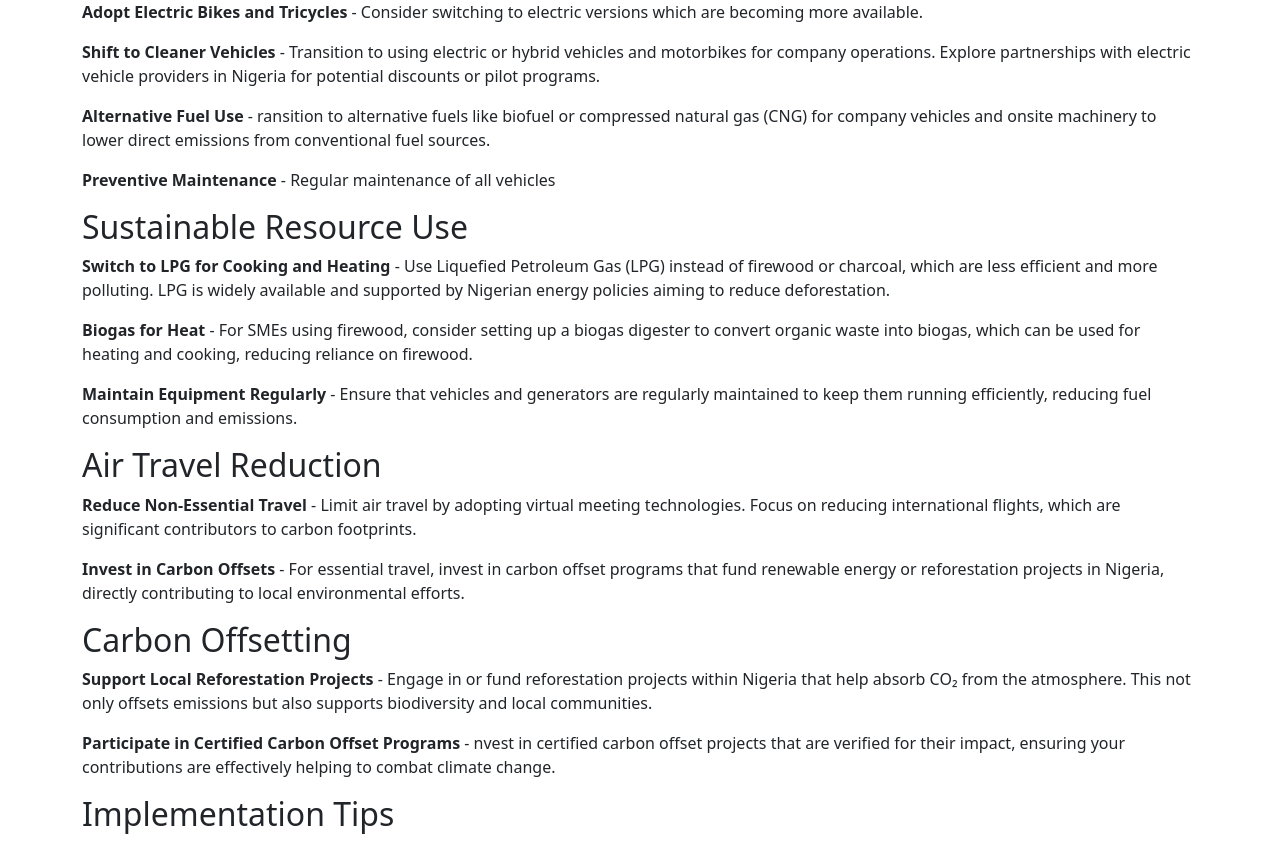
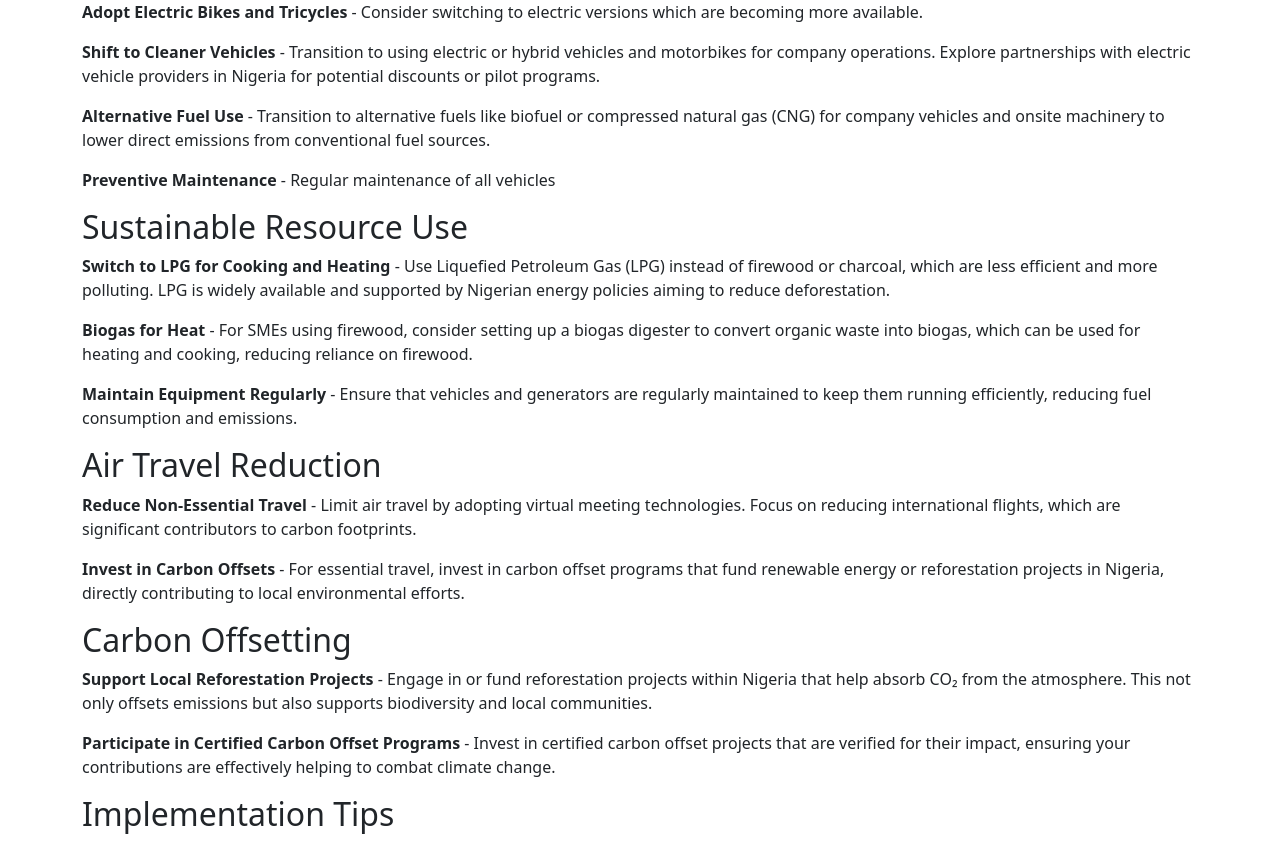
Before and after one commit to Te-mixx/Green-naija-sme, a Flask app: page /strategies in a window 1280 px wide. Shown: the part 574-1416 px from the top of the page. Run offline with Flask 3, Linux system fonts and the light colour scheme; the visitor is signed in with stand-in values (Sample User, id 1); some libraries are stand-ins or nearby versions.

Commit message:
update strategies.html

```diff
--- a/flaskr/templates/strategies.html
+++ b/flaskr/templates/strategies.html
@@ -14,7 +14,7 @@
     <p><strong> Optimise Route Planning </strong> - Utilize route optimization software to minimize fuel usage in deliveries and logistics. This can be particularly effective in urban areas where traffic congestion is common. </p>
     <p><strong> Adopt Electric Bikes and Tricycles  </strong> - Consider switching to electric versions which are becoming more available.</p>
     <p><strong> Shift to Cleaner Vehicles </strong> - Transition to using electric or hybrid vehicles and motorbikes for company operations. Explore partnerships with electric vehicle providers in Nigeria for potential discounts or pilot programs.</p>
-    <p><strong> Alternative Fuel Use </strong> - ransition to alternative fuels like biofuel or compressed natural gas (CNG) for company vehicles and onsite machinery to lower direct emissions from conventional fuel sources.</p>
+    <p><strong> Alternative Fuel Use </strong> - Transition to alternative fuels like biofuel or compressed natural gas (CNG) for company vehicles and onsite machinery to lower direct emissions from conventional fuel sources.</p>
     <p><strong> Preventive Maintenance </strong> - Regular maintenance of all vehicles</p>
 
     <h2> Sustainable Resource Use </h2>
@@ -28,7 +28,7 @@
 
     <h2> Carbon Offsetting </h2>
     <p><strong> Support Local Reforestation Projects </strong> - Engage in or fund reforestation projects within Nigeria that help absorb CO₂ from the atmosphere. This not only offsets emissions but also supports biodiversity and local communities.</p>
-    <p><strong> Participate in Certified Carbon Offset Programs </strong> - nvest in certified carbon offset projects that are verified for their impact, ensuring your contributions are effectively helping to combat climate change.</p>
+    <p><strong> Participate in Certified Carbon Offset Programs </strong> - Invest in certified carbon offset projects that are verified for their impact, ensuring your contributions are effectively helping to combat climate change.</p>
 
     <h2> Implementation Tips </h2>
     <p><strong> Leverage Local Incentives </strong> - Take advantage of Nigerian government incentives for SMEs to adopt sustainable practices. Stay informed about new policies and programs that can support your efforts.</p>
```
